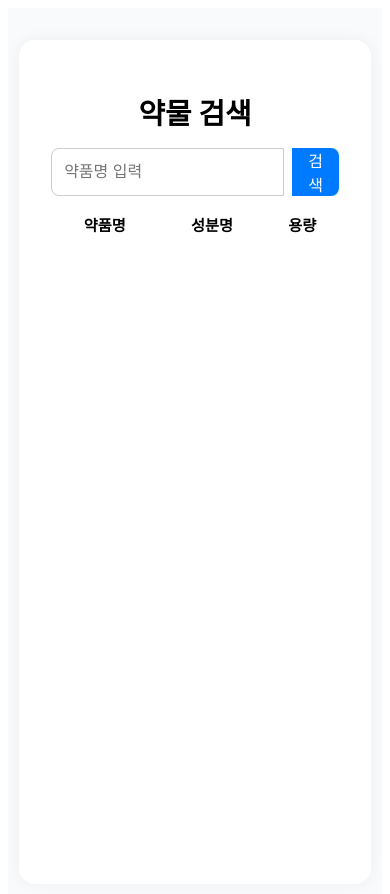
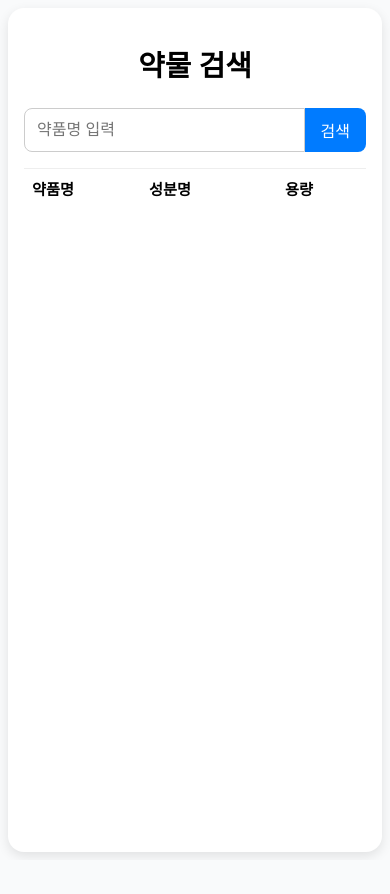
Before and after one commit to happyroy1004/drug-search-app, a React (Create React App) app: page / in a window 390 px wide. Shown: the top 894 px of the page. After the commit the page ends 860 px from the top, so only its background shows below. Built offline with nearby package versions, Linux system fonts and the light colour scheme.

Commit message:
모바일 반응222

```diff
--- a/src/App.css
+++ b/src/App.css
@@ -1,52 +1,126 @@
-.App {
-  text-align: center;
-  padding: 20px;
-  font-family: sans-serif;
+/* App.css */
+body {
+  margin: 0;
+  padding: 0;
+  font-family: 'Segoe UI', Tahoma, Geneva, Verdana, sans-serif;
+  background-color: #f9fafb;
 }
 
-input {
-  padding: 8px;
-  font-size: 16px;
-  margin-right: 8px;
+.container {
+  display: flex;
+  justify-content: center;
+  padding: 1rem;
+  min-height: 100vh;
 }
 
-button {
-  padding: 8px 12px;
-  font-size: 16px;
+.card {
+  background: white;
+  padding: 1.5rem;
+  border-radius: 1rem;
+  box-shadow: 0 4px 12px rgba(0, 0, 0, 0.1);
+  width: 100%;
+  max-width: 640px;
+}
+
+.title {
+  font-size: 1.8rem;
+  font-weight: bold;
+  margin-bottom: 1.5rem;
+  text-align: center;
+}
+
+.searchWrapper {
+  position: relative;
+  margin-bottom: 1rem;
+}
+
+.searchBox {
+  display: flex;
+}
+
+.searchBox input {
+  flex: 1;
+  padding: 0.75rem;
+  font-size: 1rem;
+  border: 1px solid #ccc;
+  border-radius: 8px 0 0 8px;
+}
+
+.searchBox button {
+  padding: 0 1rem;
+  font-size: 1rem;
+  background-color: #007bff;
+  color: white;
+  border: none;
+  border-radius: 0 8px 8px 0;
   cursor: pointer;
 }
 
-.responsive-table {
-  width: 90%;
-  max-width: 600px;
-  margin: 20px auto;
-  border-collapse: collapse;
-  font-family: sans-serif;
+.dropdown {
+  position: absolute;
+  top: 100%;
+  left: 0;
+  right: 0;
+  background: white;
+  border: 1px solid #ccc;
+  border-top: none;
+  list-style: none;
+  margin: 0;
+  padding: 0;
+  max-height: 200px;
+  overflow-y: auto;
+  z-index: 10;
 }
 
-.responsive-table th,
-.responsive-table td {
-  border: 1px solid #ccc;
-  padding: 10px;
+.dropdown li {
+  padding: 0.5rem;
+  border-bottom: 1px solid #eee;
+  cursor: pointer;
+}
+
+.resultTable {
+  width: 100%;
+  border-collapse: collapse;
+  font-size: 1rem;
+  margin-top: 1rem;
+}
+
+.resultTable th,
+.resultTable td {
+  padding: 0.5rem;
   text-align: left;
+  border-top: 1px solid #eee;
+}
+
+.resultTable th:nth-child(2),
+.resultTable td:nth-child(2) {
   max-width: 120px;
+  width: 120px;
+  overflow: hidden;
   white-space: nowrap;
-  overflow: hidden;
   text-overflow: ellipsis;
 }
 
-.responsive-table th {
-  background-color: #f8f8f8;
+.returnBtn {
+  margin-top: 1rem;
+  font-size: 1rem;
+  background: none;
+  border: none;
+  color: #007bff;
+  cursor: pointer;
+  text-decoration: underline;
 }
 
-@media (max-width: 600px) {
-  .responsive-table th,
-  .responsive-table td {
-    font-size: 14px;
-    padding: 8px;
+@media (max-width: 768px) {
+  .container {
+    padding: 0.5rem;
   }
 
-  h2 {
-    font-size: 18px;
+  .card {
+    padding: 1rem;
+  }
+
+  .resultTable {
+    font-size: 0.95rem;
   }
 }
--- a/src/App.js
+++ b/src/App.js
@@ -1,5 +1,7 @@
+// App.js
 import React, { useState } from "react";
-import data from "./drugData.json"; // 데이터 파일 경로 확인하세요.
+import data from "./drugData.json";
+import "./App.css";
 
 function App() {
   const [query, setQuery] = useState("");
@@ -8,54 +10,52 @@ function App() {
   const [selectedDrug, setSelectedDrug] = useState(null);
   const [sameDoseOnly, setSameDoseOnly] = useState(false);
 
-  // 입력 변화 처리 (자동완성)
   const handleInputChange = (e) => {
     const value = e.target.value;
     setQuery(value);
 
     if (!value) {
-      setSuggestions([]); // 입력값이 없으면 제안 목록 초기화
+      setSuggestions([]);
       return;
     }
 
-    // 대소문자 구분 없이 약품명 필터링 (약품명만 기준)
     const lower = value.toLowerCase();
     const filtered = data
       .filter((item) =>
-        item["약품명"]?.toLowerCase().startsWith(lower) // '시작하는' 단어만 필터링
+        item["약품명"]?.toLowerCase().startsWith(lower)
       )
-      .slice(0, 10); // 최대 10개 제안
+      .slice(0, 10);
 
-    console.log("입력값: ", value); // 입력값 확인
-    console.log("자동완성 제안: ", filtered); // 자동완성 제안 확인
     setSuggestions(filtered);
   };
 
-  // 검색 버튼 클릭 시 실행
   const handleSearch = () => {
-    console.log("검색어: ", query); // 검색어 로그 출력
-    const filtered = data.filter((item) =>
-      item["약품명"]?.toLowerCase().includes(query.toLowerCase()) // 검색어 포함된 약품명
+    const exactMatch = data.filter((item) =>
+      item["약품명"]?.toLowerCase().includes(query.toLowerCase())
     );
-    console.log("검색 결과: ", filtered); // 검색 결과 로그 출력
-    setResults(filtered);
+
+    const strictMatch = query.length >= 2
+      ? exactMatch.filter((item) =>
+          item["약품명"].toLowerCase().includes(query.toLowerCase())
+        )
+      : exactMatch;
+
+    setResults(strictMatch);
     setSelectedDrug(null);
     setSuggestions([]);
   };
 
-  // 제안 항목 클릭 시 검색
   const handleSuggestionClick = (item) => {
     setQuery(item["약품명"]);
-    handleSearch();
+    setSuggestions([]);
+    setTimeout(() => handleSearch(), 0);
   };
 
-  // 선택한 약물의 상세보기 처리
   const handleSelectDrug = (drug) => {
     setSelectedDrug(drug);
-    setSameDoseOnly(false); // 선택한 약물의 용량 필터링을 비활성화
+    setSameDoseOnly(false);
   };
 
-  // 동일 성분과 용량을 가진 약물들 가져오기
   const getRelatedDrugs = () => {
     if (!selectedDrug) return [];
     return data.filter((item) => {
@@ -66,31 +66,24 @@ function App() {
   };
 
   return (
-    <div style={styles.container}>
-      <div style={styles.card}>
-        <h1 style={styles.title}>약물 검색</h1>
-        <div style={{ position: "relative", marginBottom: "1rem" }}>
-          <div style={styles.searchArea}>
+    <div className="container">
+      <div className="card">
+        <h1 className="title">약물 검색</h1>
+        <div className="searchWrapper">
+          <div className="searchBox">
             <input
               type="text"
               value={query}
               placeholder="약품명 입력"
               onChange={handleInputChange}
-              style={styles.input}
             />
-            <button onClick={handleSearch} style={styles.button}>
-              검색
-            </button>
+            <button onClick={handleSearch}>검색</button>
           </div>
           {suggestions.length > 0 && (
-            <ul style={styles.dropdown}>
+            <ul className="dropdown">
               {suggestions.map((item, idx) => (
-                <li
-                  key={idx}
-                  style={styles.dropdownItem}
-                  onClick={() => handleSuggestionClick(item)}
-                >
-                  {item["약품명"]} {/* 약품명만 표시 */}
+                <li key={idx} onClick={() => handleSuggestionClick(item)}>
+                  {item["약품명"]}
                 </li>
               ))}
             </ul>
@@ -98,7 +91,7 @@ function App() {
         </div>
 
         {!selectedDrug ? (
-          <table style={styles.table}>
+          <table className="resultTable">
             <thead>
               <tr>
                 <th>약품명</th>
@@ -108,13 +101,13 @@ function App() {
             </thead>
             <tbody>
               {results.map((drug, idx) => (
-                <tr
-                  key={idx}
-                  onClick={() => handleSelectDrug(drug)}
-                  style={styles.row}
-                >
+                <tr key={idx} onClick={() => handleSelectDrug(drug)}>
                   <td>{drug["약품명"]}</td>
-                  <td>{drug["성분명"]}</td>
+                  <td>
+                    {drug["성분명"].length > 10
+                      ? `${drug["성분명"].slice(0, 10)}...`
+                      : drug["성분명"]}
+                  </td>
                   <td>{drug["용량"]}</td>
                 </tr>
               ))}
@@ -122,18 +115,15 @@ function App() {
           </table>
         ) : (
           <>
-            <p>
-              <strong>선택한 약품:</strong> {selectedDrug["약품명"]}
-            </p>
+            <p><strong>선택한 약품:</strong> {selectedDrug["약품명"]}</p>
             <label>
               <input
                 type="checkbox"
                 checked={sameDoseOnly}
                 onChange={() => setSameDoseOnly((prev) => !prev)}
-              />{" "}
-              동일 용량만 보기
+              /> 동일 용량만 보기
             </label>
-            <table style={styles.table}>
+            <table className="resultTable">
               <thead>
                 <tr>
                   <th>약품명</th>
@@ -145,9 +135,13 @@ function App() {
               </thead>
               <tbody>
                 {getRelatedDrugs().map((item, idx) => (
-                  <tr key={idx} style={styles.row}>
+                  <tr key={idx}>
                     <td>{item["약품명"]}</td>
-                    <td>{item["성분명"]}</td>
+                    <td>
+                      {item["성분명"].length > 10
+                        ? `${item["성분명"].slice(0, 10)}...`
+                        : item["성분명"]}
+                    </td>
                     <td>{item["용량"]}</td>
                     <td>{item["제조사"]}</td>
                     <td>{item["제형"]}</td>
@@ -155,10 +149,7 @@ function App() {
                 ))}
               </tbody>
             </table>
-            <button
-              onClick={() => setSelectedDrug(null)}
-              style={styles.returnBtn}
-            >
+            <button className="returnBtn" onClick={() => setSelectedDrug(null)}>
               돌아가기
             </button>
           </>
@@ -168,85 +159,4 @@ function App() {
   );
 }
 
-const styles = {
-  container: {
-    background: "#f9fafb",
-    minHeight: "100vh",
-    display: "flex",
-    justifyContent: "center",
-    padding: "2rem",
-  },
-  card: {
-    background: "#fff",
-    padding: "2rem",
-    borderRadius: "1rem",
-    boxShadow: "0 0 15px rgba(0,0,0,0.05)",
-    maxWidth: "640px",
-    width: "100%",
-  },
-  title: {
-    fontSize: "1.8rem",
-    fontWeight: "bold",
-    marginBottom: "1rem",
-    textAlign: "center",
-  },
-  searchArea: {
-    display: "flex",
-  },
-  input: {
-    flex: 1,
-    padding: "0.75rem",
-    borderRadius: "8px 0 0 8px",
-    border: "1px solid #ccc",
-    fontSize: "1rem",
-  },
-  button: {
-    padding: "0 1rem",
-    background: "#007bff",
-    color: "white",
-    border: "none",
-    borderRadius: "0 8px 8px 0",
-    cursor: "pointer",
-  },
-  dropdown: {
-    position: "absolute",
-    top: "100%",
-    left: 0,
-    right: 0,
-    background: "white",
-    border: "1px solid #ccc",
-    borderTop: "none",
-    listStyle: "none",
-    margin: 0,
-    padding: 0,
-    maxHeight: "200px",
-    overflowY: "auto",
-    zIndex: 10,
-  },
-  dropdownItem: {
-    padding: "0.5rem",
-    cursor: "pointer",
-    borderBottom: "1px solid #eee",
-  },
-  table: {
-    width: "100%",
-    borderCollapse: "collapse",
-    fontSize: "0.95rem",
-    marginTop: "1rem",
-  },
-  row: {
-    cursor: "pointer",
-    borderTop: "1px solid #eee",
-  },
-  returnBtn: {
-    marginTop: "1rem",
-    fontSize: "0.9rem",
-    color: "#007bff",
-    background: "none",
-    border: "none",
-    textDecoration: "underline",
-    cursor: "pointer",
-  },
-};
-
 export default App;
```
